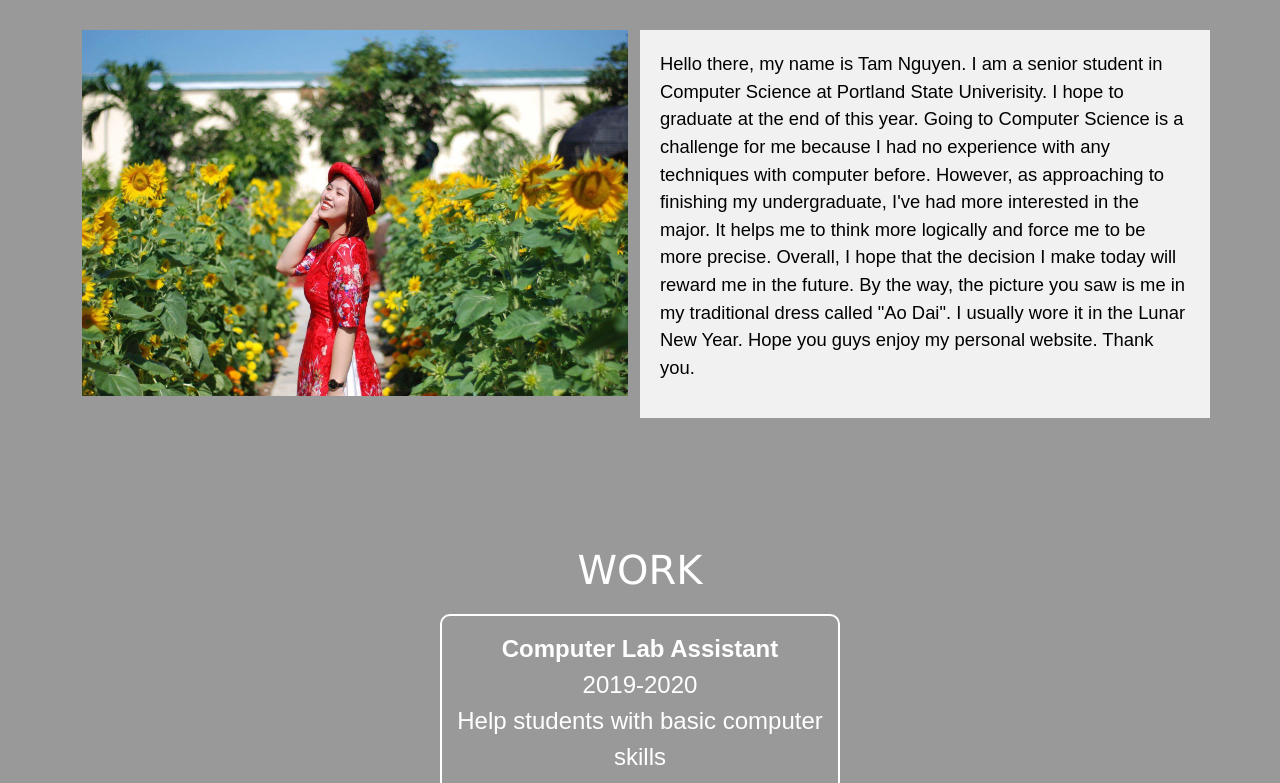
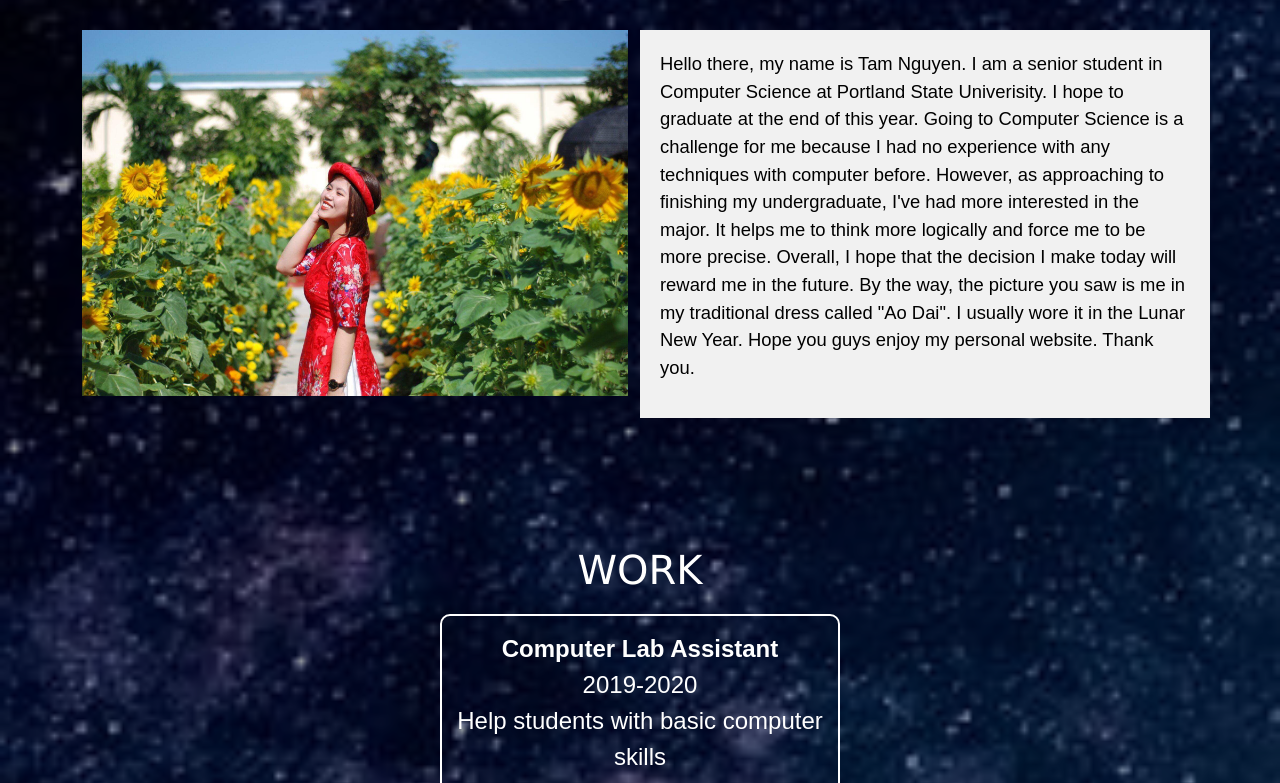
Before and after one commit to tam1411/Personal_website, a plain HTML site: page index.html in a window 1280 px wide. Shown: the part 174-957 px from the top of the page. Drawn offline with nearby package versions, Linux system fonts and the light colour scheme.

Commit message:
Update stylesheet.css

```diff
--- a/stylesheet.css
+++ b/stylesheet.css
@@ -6,7 +6,7 @@
 
 body{
     margin : 0;
-    background-image: url(../images/background-header.jpg);
+    background-image: url(background-header.jpg);
     background-size: cover;
     background-color: rgba(0,0,0,.4);
     background-blend-mode: multiply;
```
